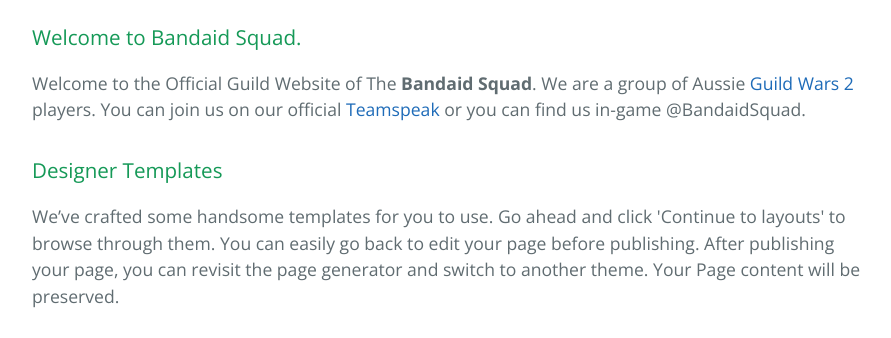
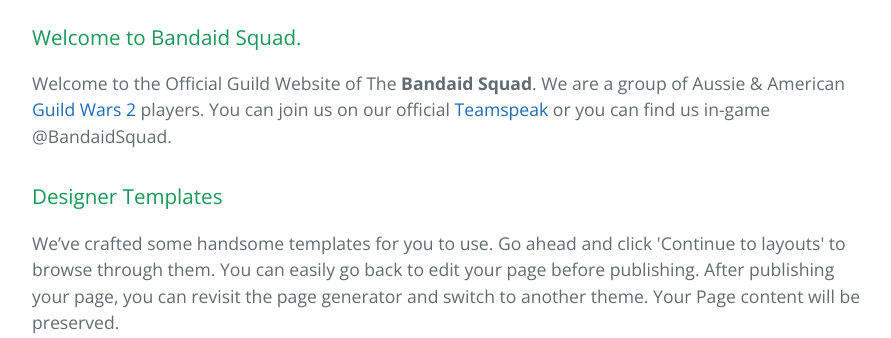
Before and after one commit to Techtense/BandaidSquad, a plain HTML site: page index.html in a window 1280 px wide. Shown: the part 393-731 px from the top of the page, without its empty margins (192-1083 px from the left). Drawn offline with nearby package versions, Linux system fonts and the light colour scheme.

Commit message:
Update index.html

```diff
--- a/index.html
+++ b/index.html
@@ -22,7 +22,7 @@
       <h3>
 <a id="welcome-to-bandaid-squad" class="anchor" href="#welcome-to-bandaid-squad" aria-hidden="true"><span aria-hidden="true" class="octicon octicon-link"></span></a>Welcome to Bandaid Squad.</h3>
 
-<p>Welcome to the Official Guild Website of The <b>Bandaid Squad</b>. We are a group of Aussie <a href="https://www.guildwars2.com">Guild Wars 2</a> players. You can join us on our official <a href="teamspeak3://voice.tacthub.xyz">Teamspeak</a> or you can find us in-game @BandaidSquad.</p>
+<p>Welcome to the Official Guild Website of The <b>Bandaid Squad</b>. We are a group of Aussie & American <a href="https://www.guildwars2.com">Guild Wars 2</a> players. You can join us on our official <a href="teamspeak3://voice.tacthub.xyz">Teamspeak</a> or you can find us in-game @BandaidSquad.</p>
 
 <h3>
 <a id="designer-templates" class="anchor" href="#designer-templates" aria-hidden="true"><span aria-hidden="true" class="octicon octicon-link"></span></a>Designer Templates</h3>
```
